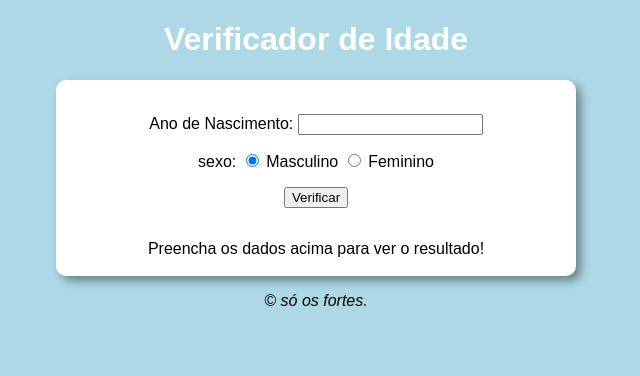
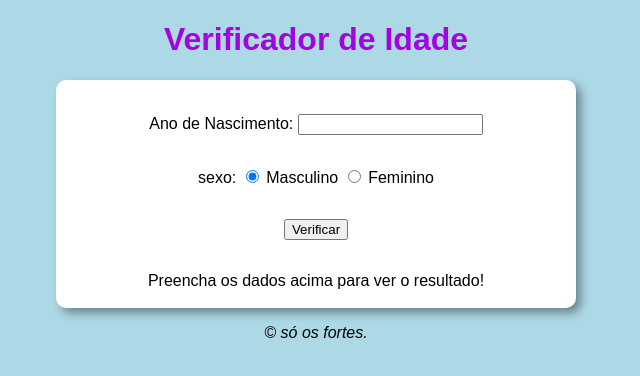
Before and after one commit to fuzaros/cursojs, a plain HTML site: page ex015/modelo.html in a window 1280 px wide. Shown: the whole page, without its empty margins (324-964 px from the left). Drawn offline with Linux system fonts and the light colour scheme.

Commit message:
bug do text align

```diff
--- a/aula12.ex/ex014/style.css
+++ b/aula12.ex/ex014/style.css
@@ -4,7 +4,7 @@ body {
 }
 
 header{
-    color: white;
+    color: rgb(255, 255, 255);
     text-align: center;
 
 }
--- a/ex015/modelo.html
+++ b/ex015/modelo.html
@@ -6,7 +6,7 @@
     <title>Verificador de Idade</title>
     <link rel="stylesheet" href="style.css">
 </head>
-<body onload="carregar()">
+<body>
     <header>
         <h1>Verificador de Idade</h1>
     </header>
--- a/ex015/script.js
+++ b/ex015/script.js
@@ -12,35 +12,44 @@ function verificar(){
         var gênero = ''
         var img = document.createElement('img')
         img.setAttribute('id', 'foto')
+
         if (fsex[0].checked){
             gênero = 'Homem'
 
             if(idade >=0 && idade < 10){
                 img.setAttribute('src', 'criançaHomem.png')
-
+                //criança
             }else if (idade < 21){
                 img.setAttribute('src', 'jovemHomem.png')
+                //jovem
             }else if (idade < 50){
                 img.setAttribute('src', 'adultoHomem.png')
+                //Adulto
             }else{
                 img.setAttribute('src', 'velhoHomem.png')
+                //idoso
             }
         }else if (fsex[1].checked) {
             gênero = 'Mulher'
 
             if(idade >=0 && idade < 10){
                 img.setAttribute('src', 'criancamulher.png')
+                //criança
             }else if (idade < 21){
                 img.setAttribute('src', 'adultoMulher.png')
+                //jovem
             }else if (idade < 50){
                 img.setAttribute('src', 'jovemMulher.png')
+                //Adulto
             }else{
                 img.setAttribute('src', 'velhoMulher.png')
+                //Idosa
             }
         }
-        res.style.textAlign = 'center'
+
         res.innerHTML = `Detectamos ${gênero} com ${idade} anos.`
         res.appendChild(img)
+
     }
 
 }
--- a/ex015/style.css
+++ b/ex015/style.css
@@ -4,7 +4,7 @@ body {
 }
 
 header{
-    color: white;
+    color: rgb(162, 4, 224);
     text-align: center;
 
 }
@@ -18,10 +18,24 @@ section{
     box-shadow: 5px 5px 10px rgba(0, 0, 0, 0.384);
 
 
+
 }
-div, #res {
+div {
+    display: grid;
     text-align: center;
     padding: 8px;
+
+
+}
+#foto {
+    text-align: center;
+    margin: auto;
+}
+
+div#res { background-color: rgb(255, 255, 255);
+    text-align: center;
+    align-items: center;
+    margin: auto;
 }
 
 footer {
```
